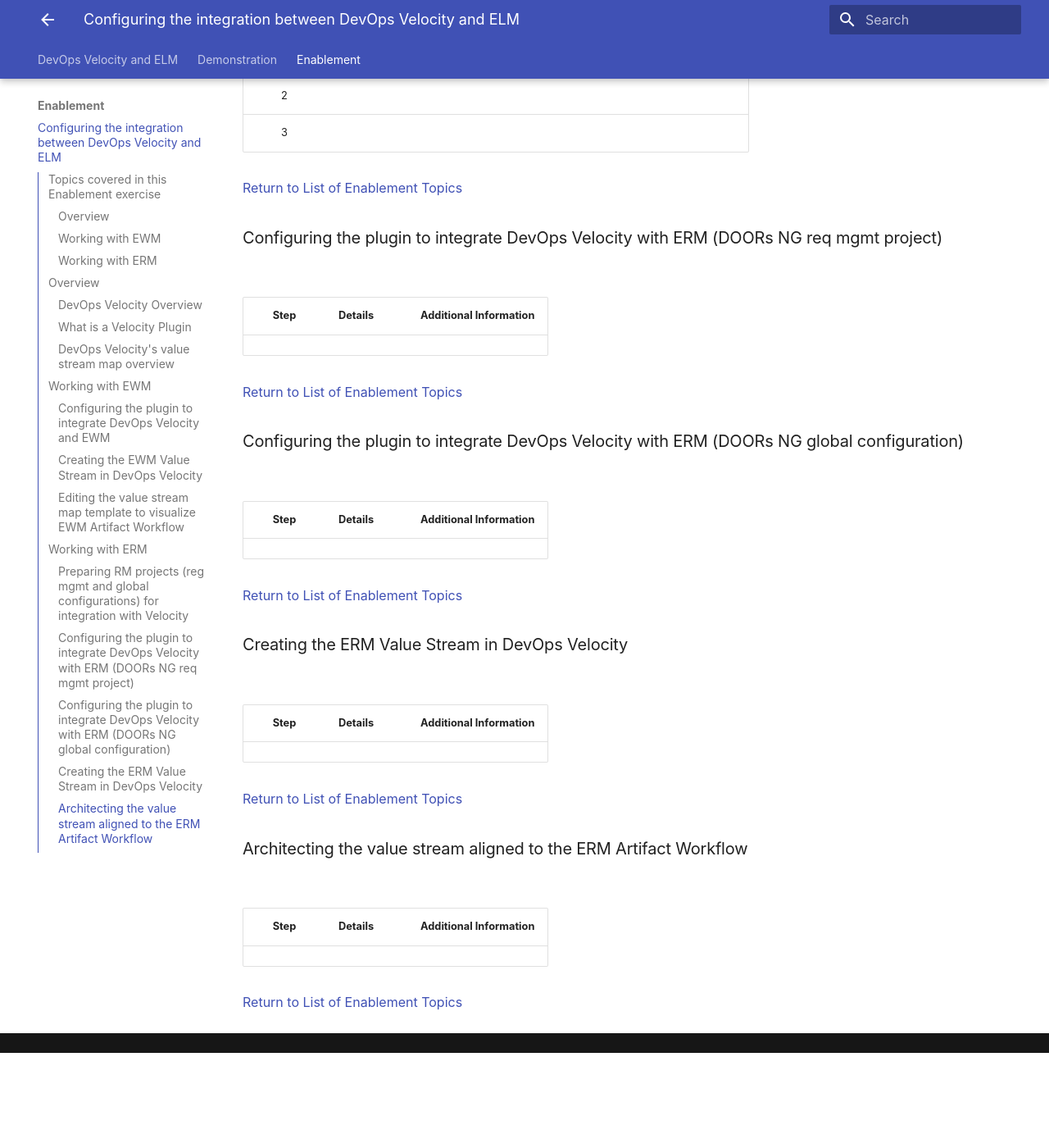
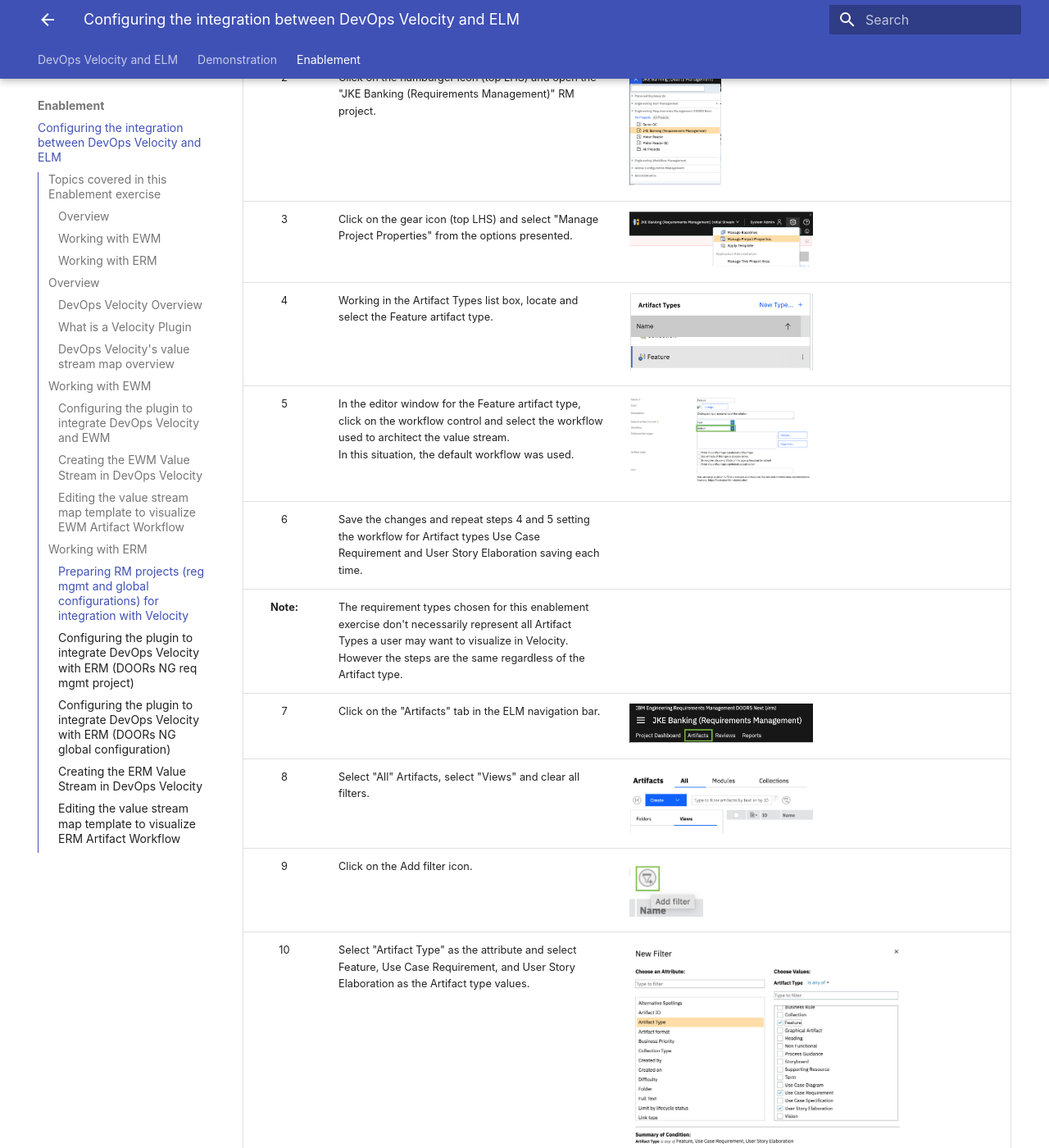
Before and after one commit to DevOpsAutomationLabs/ELM_Velocity, an MkDocs documentation site: the page built from docs/enablement/index.md, in a window 1280 px wide and 1400 px high, scrolled down 12463 px. Shown: the whole window at 82% size. Built offline with MkDocs 1.6.1 and Material for MkDocs 9.7.7, drawn with Linux system fonts in a browser that asks for light colours; before the commit the page ends 13747 px from its top, so only the background shows below that; some of the changed text lies outside the part shown.

Commit message:
ERM updates

```diff
--- a/docs/enablement/index.md
+++ b/docs/enablement/index.md
@@ -14,7 +14,7 @@
 8. [Configuring the plugin to integrate DevOps Velocity with ERM (DOORs NG req mgmt project)](#configuring-the-plugin-to-integrate-devops-velocity-with-erm-doors-ng-req-mgmt-project)
 9. [Configuring the plugin to integrate DevOps Velocity with ERM (DOORs NG global configuration)](#configuring-the-plugin-to-integrate-devops-velocity-with-erm-doors-ng-global-configuration)
 10. [Creating the ERM Value Stream in DevOps Velocity](#creating-the-erm-value-stream-in-devops-velocity)
-11. [Architecting the value stream aligned to the ERM Artifact Workflow](#architecting-the-value-stream-aligned-to-the-erm-artifact-workflow)
+11. [Editing the value stream map template to visualize EWM Artifact Workflow](#editing-the-value-stream-map-template-to-visualize-erm-artifact-workflow)
 
 
 ## Overview
@@ -132,9 +132,9 @@
 |:-------------:|:------------- |:------------- |
 | 1 | Continuing to work in DevOps Velocity, navigate to the Value Stream view page. | <img src="media/e15.png" alt="e15" style="width:50%; height:auto;"> |
 | 2 | Click the "All value streams" tab top RHS of browser page. | <img src="media/e16.png" alt="e16" style="width:50%; height:auto;"> |
-| 3 | Click the "Create" button | <img src="media/e17.png" alt="e17" style="width:50%; height:auto;"> |
+| 3 | Click the "Create" button. | <img src="media/e17.png" alt="e17" style="width:50%; height:auto;"> |
 | 4 | On the pop-up window, enter a meaningful name, and select Default team from the Team drop down list box. <br/> e.g. JKE Banking (Change Management) | <img src="media/e18.png" alt="e18" style="width:50%; height:auto;"> |
-| 5 | Click the "Create" button | <img src="media/e19.png" alt="e19" style="width:50%; height:auto;"> |
+| 5 | Click the "Create" button. | <img src="media/e19.png" alt="e19" style="width:50%; height:auto;"> |
 | **Note:** | Clicking the "Create & Configure" will lead the user through a series of conifguration windows offering a wizard driven approach to creating the value stream. |  |
 | 6 | You should now be presented with a basic value stream visualization. | <img src="media/e20.png" alt="e20" style="width:50%; height:auto;"> |
 
@@ -162,7 +162,7 @@
 | **Note:** | DevOps Velocity offers version control to help in managing value stream map changes. With the recent change, note the addition of  a new version. | <img src="media/e27.png" alt="e27" style="width:50%; height:auto;"> |
 | 9 | Click the "Back" button to return to the value stream view. | <img src="media/e28.png" alt="e28" style="width:50%; height:auto;"> |
 | 10 | You should now see a re-configured value stream architecture with "DOTS". | <img src="media/e29.png" alt="e29" style="width:100%; height:auto;"> |
-| 11 | To arrange the Stages and location of Stages on the value stream view, enable the drag feature by clicking on the pencil icon located on the mini toolbar. | <img src="media/e30.png" alt="e30" style="width:50%; height:auto;"> |
+| 11 | To arrange the Stages and location of Stages on the value stream view, enable the drag feature by clicking on the pencil icon located on the mini toolbar. | 4 |
 | 12 | Hover the mouse cursor over one of the stages. Click and hold the mouse button while moving the stage into the desired position. The image to the right shows an orientation where lines are not bisecting stages and provides an easy to read layout. | <img src="media/e31.png" alt="e31" style="width:100%; height:auto;"> |
 | 13 | Disable the drag feature when done. |  |
 
@@ -192,9 +192,23 @@
 
 | **Step** | **Details**  | **Additional Information** |
 |:-------------:|:------------- |:------------- |
-| 1 | Launch ERM in a browser window and authenticate.<br/> (uid: sysadmin / pwd: passw0rd) |  |
-| 2 |  |  |
-| 3 |  |  |
+| 1 | Launch ERM in a browser window and authenticate.<br/> (uid: sysadmin / pwd: passw0rd) | <img src="media/e32.png" alt="e32" style="width:50%; height:auto;"> |
+| 2 | Click on the hamburger icon (top LHS) and open the "JKE Banking (Requirements Management)" RM project. | <img src="media/e33.png" alt="e33" style="width:25%; height:auto;"> |
+| 3 | Click on the gear icon (top LHS) and select "Manage Project Properties" from the options presented. | <img src="media/e34.png" alt="e34" style="width:50%; height:auto;"> |
+| 4 | Working in the Artifact Types list box, locate and select the Feature artifact type. | <img src="media/e35.png" alt="e35" style="width:50%; height:auto;"> |
+| 5 | In the editor window for the Feature artifact type, click on the workflow control and select the workflow used to architect the value stream. <br/> In this situation, the default workflow was used. | <img src="media/e36.png" alt="e36" style="width:50%; height:auto;"> |
+| 6 | Save the changes and repeat steps 4 and 5 setting the workflow for Artifact types Use Case Requirement and User Story Elaboration saving each time. |  |
+| **Note:** | The requirement types chosen for this enablement exercise don't necessarily represent all Artifact Types a user may want to visualize in Velocity. However the steps are the same regardless of the Artifact type. |  |
+| 7 | Click on the "Artifacts" tab in the ELM navigation bar. | <img src="media/e37.png" alt="e37" style="width:50%; height:auto;"> |
+| 8 | Select "All" Artifacts, select "Views" and clear all filters. | <img src="media/e38.png" alt="e38" style="width:50%; height:auto;"> |
+| 9 | Click on the Add filter icon. | <img src="media/e39.png" alt="e39" style="width:20%; height:auto;"> |
+| 10 | Select "Artifact Type" as the attribute and select Feature, Use Case Requirement, and User Story Elaboration as the Artifact type values. | <img src="media/e40.png" alt="e40" style="width:75%; height:auto;"> |
+| 11 | Click "Add and Close". |  |
+| 12 | Click the "Save as new view" icon. | <img src="media/e41.png" alt="e41" style="width:100%; height:auto;"> |
+| 13 | Enter a meaningful name, select "Shared", and click "OK". | <img src="media/e42.png" alt="e42" style="width:50%; height:auto;"> |
+| **Note:** | If the userid/password combination used to configure the plugin is not an "Administrator". The userid must have access to the DOORs NG project and must be able to execute views. More on this later. |  |
+
+
 
 [Return to List of Enablement Topics](#topics-covered-in-this-enablement-exercise)
 <br/>
@@ -226,7 +240,7 @@
 [Return to List of Enablement Topics](#topics-covered-in-this-enablement-exercise)
 <br/>
 
-### Architecting the value stream aligned to the ERM Artifact Workflow
+### Editing the value stream map template to visualize ERM Artifact Workflow
 <br/>
 
 | **Step** | **Details**  | **Additional Information** |
```
Also changed, not shown: docs/demonstration/index.md (+2 -4 lines), docs/enablement/media/e32.png (added), docs/enablement/media/e33.png (added), docs/enablement/media/e34.png (added), docs/enablement/media/e35.png (added), docs/enablement/media/e36.png (added), docs/enablement/media/e37.png (added), docs/enablement/media/e38.png (added), docs/enablement/media/e39.png (added), docs/enablement/media/e40.png (added), docs/enablement/media/e41.png (added), docs/enablement/media/e42.png (added).
